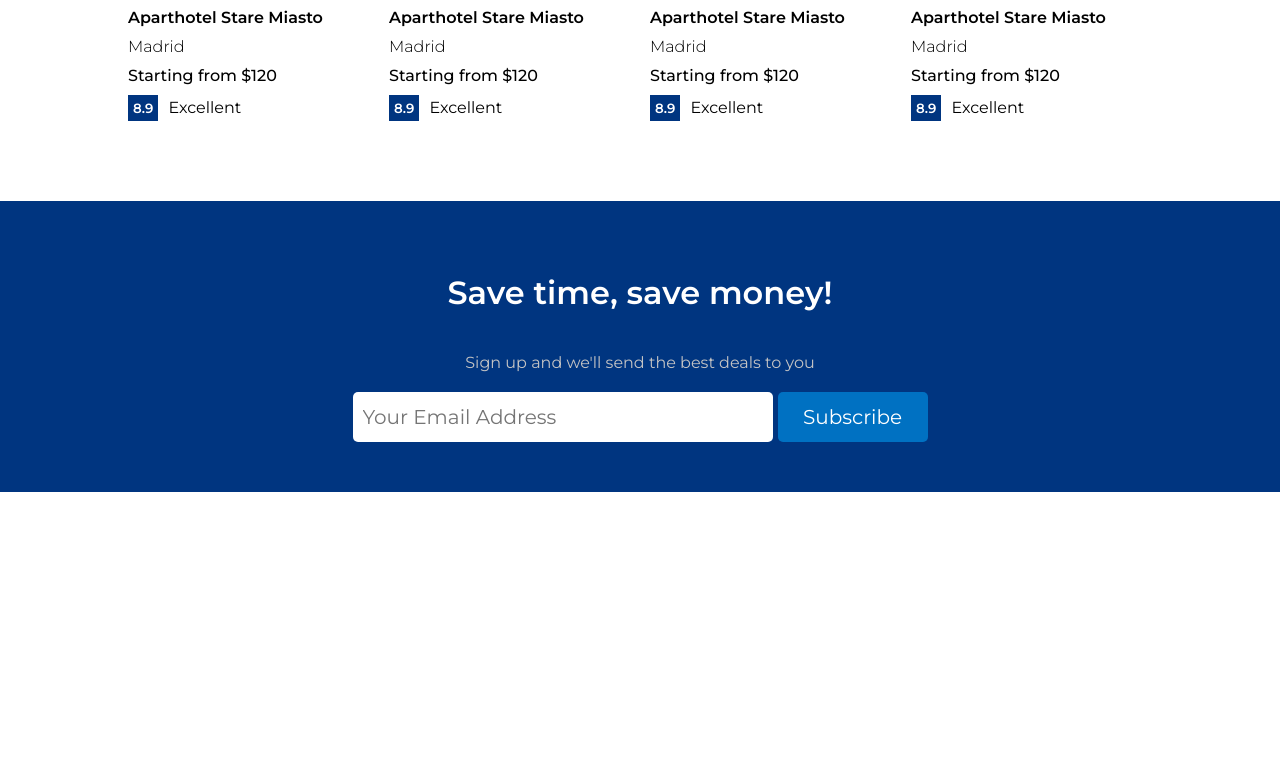
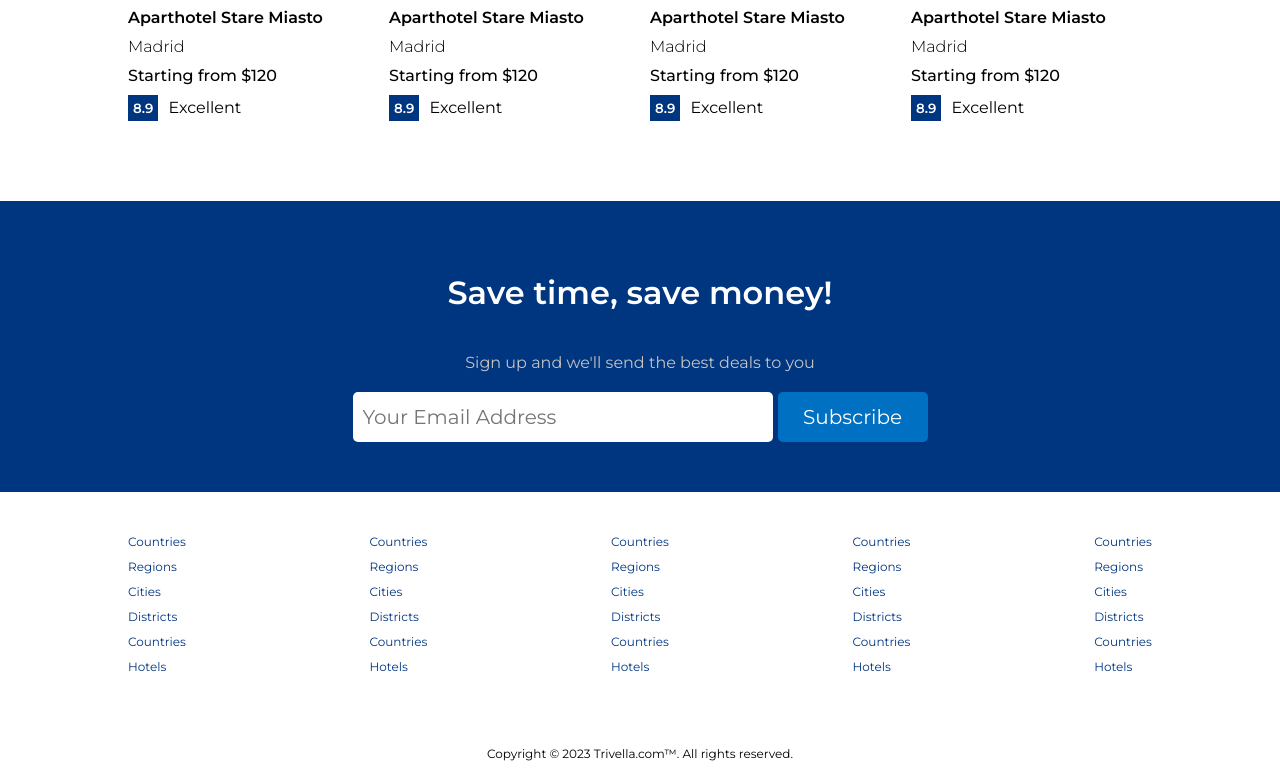
Before and after one commit to htnphu/bookingapp, a React (Create React App) app in the folder client/: page / in a window 1280 px wide. Shown: the part 1330-2111 px from the top of the page. Before the commit the page ends 1822 px from the top, so only its background shows below. Built offline with nearby package versions, Linux system fonts and the light colour scheme.

Commit message:
Footer UI component

```diff
--- /dev/null
+++ b/client/src/components/footer/Footer.jsx
@@ -0,0 +1,55 @@
+import "../../styles/footer.css";
+
+const Footer = () => {
+  return (
+    <div className="footer">
+      <div className="fLists">
+        <ul className="fList">
+          <li className="fListItem">Countries</li>
+          <li className="fListItem">Regions</li>
+          <li className="fListItem">Cities</li>
+          <li className="fListItem">Districts</li>
+          <li className="fListItem">Countries</li>
+          <li className="fListItem">Hotels</li>
+        </ul>
+        <ul className="fList">
+          <li className="fListItem">Countries</li>
+          <li className="fListItem">Regions</li>
+          <li className="fListItem">Cities</li>
+          <li className="fListItem">Districts</li>
+          <li className="fListItem">Countries</li>
+          <li className="fListItem">Hotels</li>
+        </ul>
+        <ul className="fList">
+          <li className="fListItem">Countries</li>
+          <li className="fListItem">Regions</li>
+          <li className="fListItem">Cities</li>
+          <li className="fListItem">Districts</li>
+          <li className="fListItem">Countries</li>
+          <li className="fListItem">Hotels</li>
+        </ul>
+        <ul className="fList">
+          <li className="fListItem">Countries</li>
+          <li className="fListItem">Regions</li>
+          <li className="fListItem">Cities</li>
+          <li className="fListItem">Districts</li>
+          <li className="fListItem">Countries</li>
+          <li className="fListItem">Hotels</li>
+        </ul>
+        <ul className="fList">
+          <li className="fListItem">Countries</li>
+          <li className="fListItem">Regions</li>
+          <li className="fListItem">Cities</li>
+          <li className="fListItem">Districts</li>
+          <li className="fListItem">Countries</li>
+          <li className="fListItem">Hotels</li>
+        </ul>
+      </div>
+      <div className="fText">
+        Copyright © 2023 Trivella.com™. All rights reserved.
+      </div>
+    </div>
+  );
+}
+
+export default Footer;
--- a/client/src/pages/home/Home.jsx
+++ b/client/src/pages/home/Home.jsx
@@ -6,6 +6,7 @@ import "../../styles/home.css";
 import PropertyList from "../../components/propertyList/PropertyList";
 import FeaturedProperties from "../../components/featuredProperties/FeaturedProperties";
 import MailList from "../../components/mailList/MailList";
+import Footer from "../../components/footer/Footer";
 
 const Home = () => {
   return (
@@ -19,6 +20,7 @@ const Home = () => {
         <h1 className="homeTitle">Homes guests love</h1>
         <FeaturedProperties />
         <MailList />
+        <Footer />
       </div>
     </div>
   );
--- /dev/null
+++ b/client/src/styles/footer.css
@@ -0,0 +1,39 @@
+@import url('https://fonts.googleapis.com/css2?family=Cormorant+Garamond:wght@600&family=Merriweather:ital,wght@0,300;0,400;0,700;1,400;1,700&family=Montserrat:ital,wght@0,300;0,400;0,500;0,600;1,400&family=Poppins:ital,wght@0,300;0,400;0,500;0,600;1,400&display=swap');
+
+* {
+  font-family: 'Montserrat', sans-serif;
+}
+
+.footer {
+  width: 100%;
+  width: 1024px;
+  font-size: 12px;
+}
+
+.fLists {
+  width: 100%;
+  display: flex;
+  justify-content: space-between;
+  margin-bottom: 50px;
+}
+
+.fList {
+  list-style-type: none;
+  padding: 0;
+}
+
+.fListItem {
+  margin-bottom: 10px;
+  color: #003580;
+  cursor: pointer;
+}
+
+.fListItem:hover {
+  color: #ff8000;
+}
+
+.fText {
+  display: flex;
+  justify-content: center;
+  margin-bottom: 20px;
+}
```
